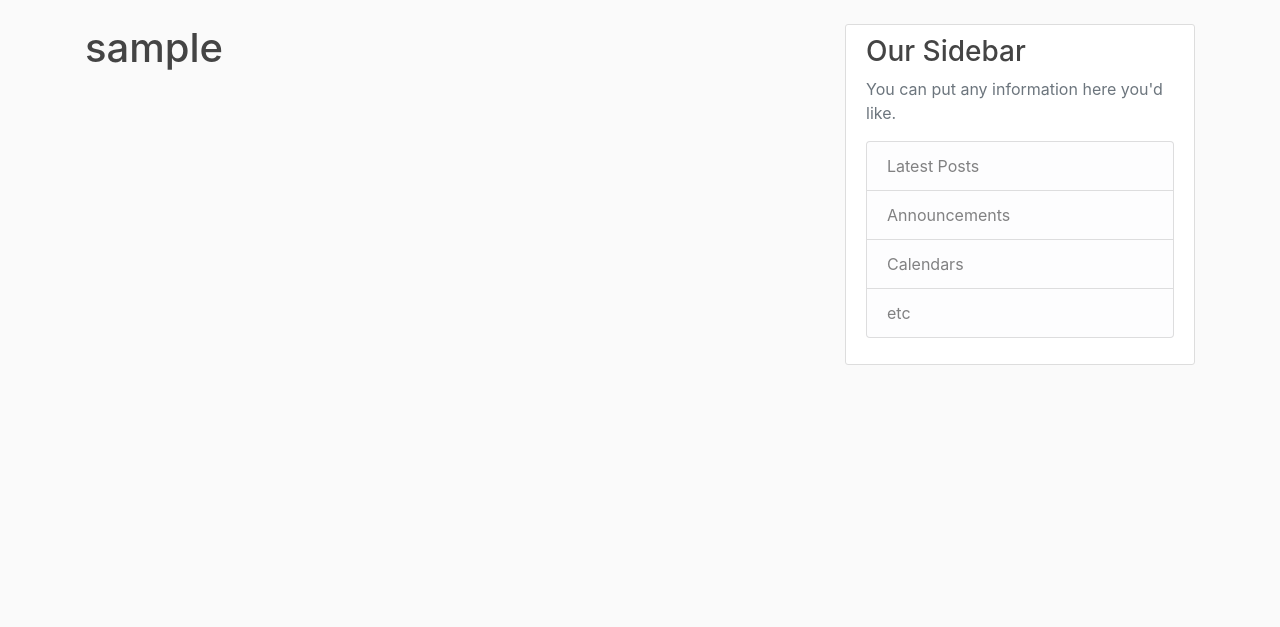
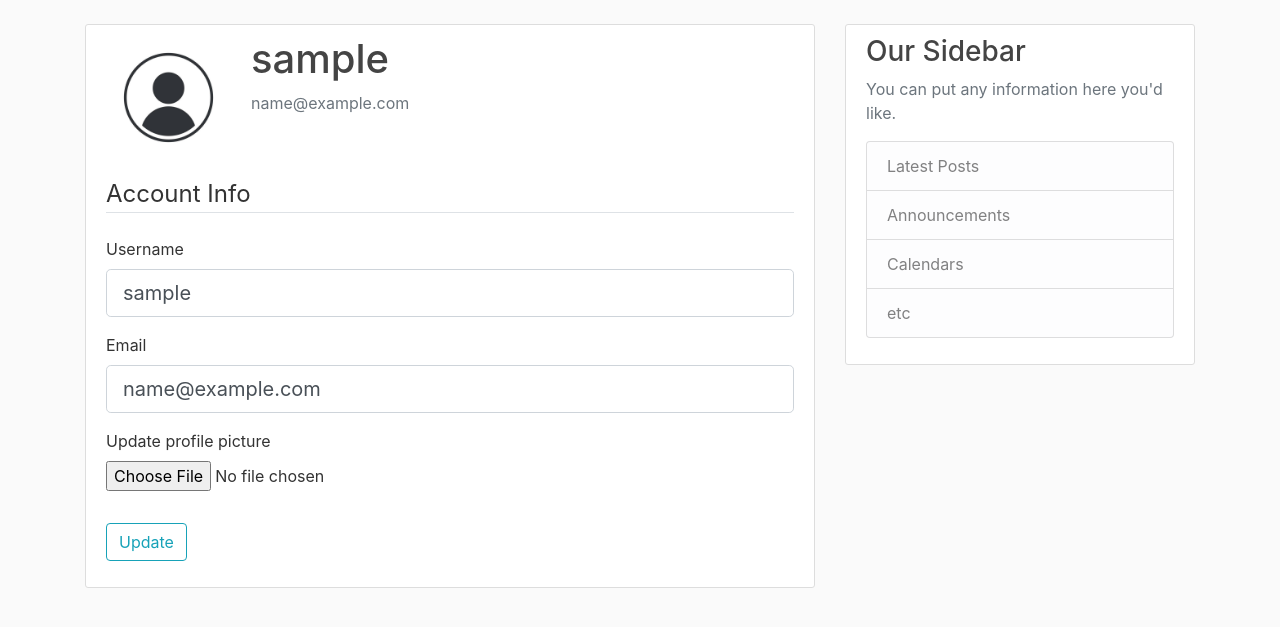
Before and after one commit to Mert-Kirman/flask-blog, a Flask app: page /account in a window 1280 px wide. Shown: the part 56-683 px from the top of the page. Run offline with Flask 3, Linux system fonts and the light colour scheme; the visitor is signed in with stand-in values (Sample User, id 1); some libraries are stand-ins or nearby versions.

Commit message:
Create account page, allow user to update their information and upload a profile picture

```diff
--- a/flaskblog/forms.py
+++ b/flaskblog/forms.py
@@ -1,7 +1,9 @@
 from flask_wtf import FlaskForm
+from flask_wtf.file import FileField, FileAllowed
 from wtforms import StringField, PasswordField, SubmitField, BooleanField, ValidationError
 from wtforms.validators import DataRequired, Length, Email, EqualTo
 from flaskblog.models import User
+from flask_login import current_user
 
 
 class RegistrationForm(FlaskForm):
@@ -27,3 +29,22 @@ class LoginForm(FlaskForm):
     password = PasswordField('Password', validators=[DataRequired()])
     remember = BooleanField('Remember Me')
     submit = SubmitField('Login')
+
+
+class UpdateAccountForm(FlaskForm):
+    username = StringField('Username', validators=[DataRequired(), Length(min=2, max=20)])
+    email = StringField('Email', validators=[DataRequired(), Email()])
+    picture = FileField('Update profile picture', validators=[FileAllowed(['jpg', 'png'])])
+    submit = SubmitField('Update')
+
+    def validate_username(self, username):
+        if username.data != current_user.username:
+            user = User.query.filter_by(username=username.data).first()
+            if user:
+                raise ValidationError('That username is already taken. Please choose a different one.')
+
+    def validate_email(self, email):
+        if email.data != current_user.email:
+            user = User.query.filter_by(email=email.data).first()
+            if user:
+                raise ValidationError('That email is already taken. Please choose a different one.')
--- a/flaskblog/routes.py
+++ b/flaskblog/routes.py
@@ -1,8 +1,12 @@
+import os
+import secrets
+from PIL import Image
 from flask import render_template, url_for, flash, redirect, request
 from flaskblog import app, db, bcrypt
-from flaskblog.forms import RegistrationForm, LoginForm
+from flaskblog.forms import RegistrationForm, LoginForm, UpdateAccountForm
 from flaskblog.models import User, Post
 from flask_login import login_user, current_user, logout_user, login_required
+
 
 # Sample data to simulate a database
 posts = [
@@ -45,7 +49,7 @@ def register():
         return redirect(url_for('login'))
     return render_template('register.html', title='Register', form=form)
 
-@app.route('/login', methods=["GET", "POST"])
+@app.route('/login', methods=['GET', 'POST'])
 def login():
     if current_user.is_authenticated:
         return redirect(url_for('home'))
@@ -66,7 +70,36 @@ def logout():
     logout_user()
     return redirect(url_for('home'))
 
-@app.route('/account')
-@login_required
+def save_picture(form_picture):
+    random_hex = secrets.token_hex(8)
+    _, f_ext = os.path.splitext(form_picture.filename)
+    picture_filename = random_hex + f_ext
+    picture_path = os.path.join(app.root_path, 'static/profile_pics', picture_filename)
+
+    # Resize the image to a fixed size in order to save space on the file system and speed up loading times
+    output_size = (125, 125)
+    resized_picture = Image.open(form_picture)
+    resized_picture.thumbnail(output_size)
+    resized_picture.save(picture_path)
+
+    return picture_filename
+
+@app.route('/account', methods=['GET', 'POST'])
+@login_required # Ensure user is logged in to access this route
 def account():
-    return render_template('account.html', title='Account')
+    image_file = url_for('static', filename=f'profile_pics/{current_user.image_file}')
+    form = UpdateAccountForm()
+    if form.validate_on_submit():
+        if form.picture.data:
+            picture_file = save_picture(form.picture.data)
+            current_user.image_file = picture_file
+
+        current_user.username = form.username.data
+        current_user.email = form.email.data
+        db.session.commit()
+        flash('Your account info has been updated!', 'success')
+        return redirect(url_for('account'))
+    elif request.method == 'GET':
+        form.username.data = current_user.username
+        form.email.data = current_user.email
+    return render_template('account.html', title='Account', image_file=image_file, form=form)
--- a/flaskblog/templates/account.html
+++ b/flaskblog/templates/account.html
@@ -1,4 +1,57 @@
 {% extends "layout.html" %}
 {% block content %}
-    <h1>{{ current_user.username }}</h1>
+    <div class="content-section">
+        <div class="media">
+            <img class="rounded-circle account-img" src="{{ image_file }}">
+            <div class="media-body">
+                <h2 class="account-heading">{{ current_user.username }}</h2>
+                <p class="text-secondary">{{ current_user.email }}</p>
+            </div>
+        </div>
+        <form method="POST" action="" novalidate enctype="multipart/form-data">
+            {{ form.hidden_tag() }}
+            <fieldset class="form-group">
+                <legend class="border-bottom mb-4">Account Info</legend>
+                <div class="form-group">
+                    {{ form.username.label(class="form-control-label") }}
+
+                    {% if form.username.errors %}
+                        {{ form.username(class="form-control form-control-lg is-invalid") }}
+                        <div class="invalid-feedback">
+                            {% for error in form.username.errors %}
+                                <span>{{ error }}</span>
+                            {% endfor %}
+                        </div>
+                    {% else %}
+                        {{ form.username(class="form-control form-control-lg") }}
+                    {% endif %}
+                </div>
+                <div class="form-group">
+                    {{ form.email.label(class="form-control-label") }}
+                    {% if form.email.errors %}
+                        {{ form.email(class="form-control form-control-lg is-invalid") }}
+                        <div class="invalid-feedback">
+                            {% for error in form.email.errors %}
+                                <span>{{ error }}</span>
+                            {% endfor %}
+                        </div>
+                    {% else %}
+                        {{ form.email(class="form-control form-control-lg") }}
+                    {% endif %}
+                </div>
+                <div class="form-group">
+                    {{ form.picture.label() }}
+                    {{ form.picture(class="form-control-file") }}
+                    {% if form.picture.errors %}
+                        {% for error in form.picture.errors %}
+                            <span class="text-danger">{{ error }}</span><br>
+                        {% endfor %}
+                    {% endif %}
+                </div>
+            </fieldset>
+            <div class="form-group">
+                {{ form.submit(class="btn btn-outline-info") }}
+            </div>
+        </form>
+    </div>
 {% endblock content %}
--- a/requirements.txt
+++ b/requirements.txt
@@ -13,6 +13,7 @@ importlib-metadata==8.7.0
 itsdangerous==2.2.0
 jinja2==3.1.6
 MarkupSafe==3.0.2
+pillow==11.3.0
 sqlalchemy==2.0.42
 typing-extensions==4.14.1
 werkzeug==3.1.3
```
Also changed, not shown: flaskblog/static/profile_pics/d2585117238d2052.jpg (added), flaskblog/static/profile_pics/default.jpg (added).
